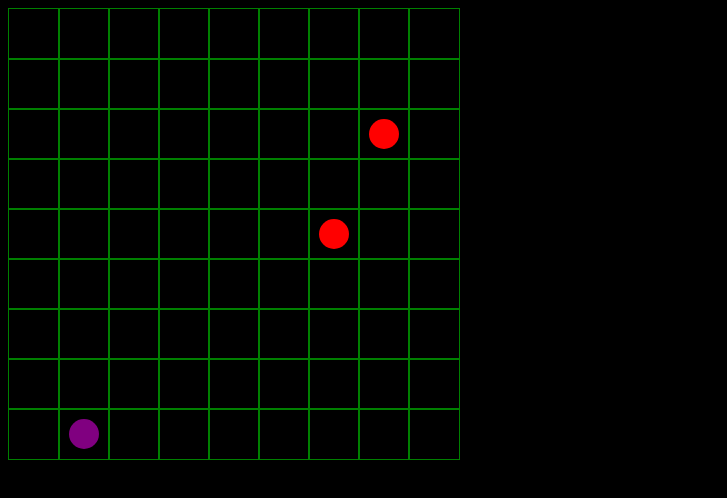
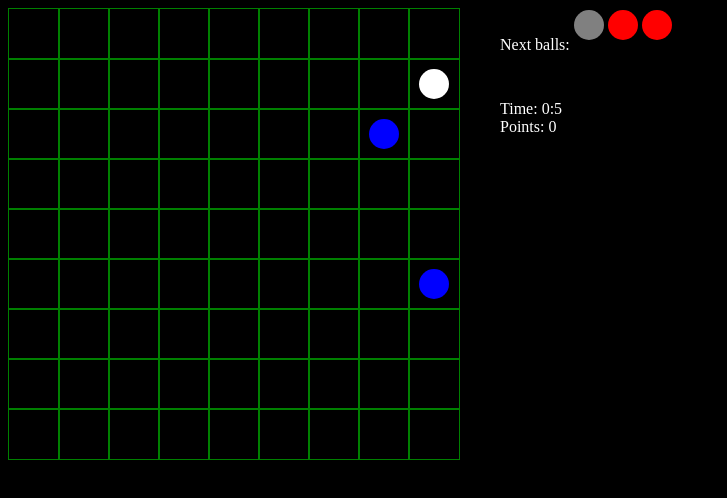
Before and after one commit to maciar2000/kulki, a website built with webpack: page index.html in a window 1280 px wide. Shown: the whole page, without its empty margins (0-727 px from the left). Built offline with nearby package versions, Linux system fonts and the light colour scheme.

Commit message:
show pionts, next balls, time

```diff
--- a/index.html
+++ b/index.html
@@ -52,6 +52,20 @@
 
 <body>
     <div id="root"></div>
+    <div id="nextBalls" style="position: absolute;top:0;left: 500px;">
+        Next balls:
+        <span style="display: inline-block;"></span>
+        <span style="display: inline-block;"></span>
+        <span style="display: inline-block;"></span>
+    </div>
+    <div style="position: absolute;top:100px;left: 500px;">
+        <div id="time">
+            Time: <span></span>
+        </div>
+        <div id="points">
+            Points: <span></span>
+        </div>
+    </div>
     <script src="./dist/main.js"></script>
 </body>
 
--- a/src/Ball.ts
+++ b/src/Ball.ts
@@ -4,12 +4,10 @@ class Ball {
     x: number;
     y: number;
     colorId: number;
-    color: string;
-    constructor() {
+    constructor(color:number) {
+        this.colorId = color;
         this.x = Math.round(Math.random() * (settings.size - 1));
         this.y = Math.round(Math.random() * (settings.size - 1));
-        this.colorId = Math.round(Math.random() * 6);
-        this.color = settings.colors[this.colorId];
     }
     checkEmptyField(): number {
         let x: number = 0;
@@ -34,7 +32,7 @@ class Ball {
         let id: string = `${this.x},${this.y}`;
         ball.setAttribute('class', 'ball');
         ball.setAttribute('name', id);
-        ball.style.background = this.color;
+        ball.style.background = settings.colors[this.colorId];
         document.getElementById(id).appendChild(ball);
         return [`X${this.colorId}`,id];
     }
--- a/src/Game.ts
+++ b/src/Game.ts
@@ -7,23 +7,55 @@ class Game {
     board: any;
     path: String[];
     points: number;
+    nextBalls: any;
+    colors: number[];
     constructor() {
         this.startTime = new Date();
         this.points = 0;
+        this.colors = [];
     }
     create3Balls(): string[][] {
-        let ball = new Ball();
+        let ball = new Ball(0);
         let x: number = ball.checkEmptyField() >= 3 ? 3 : ball.checkEmptyField();
+        if (x<3 || ball.checkEmptyField()<4) {
+            if (confirm("Game over! Restart the game?")) location.reload();
+        }
         let balls: string[][] = [];
         for (let i = 0; i < x; i++) {
-            ball = new Ball();
+            ball = new Ball(this.colors[i]);
             balls.push(ball.create());
         }
+        this.showNextBalls();
         return balls;
     }
+    showNextBalls() {
+        this.colors = [];
+        for (let i = 0; i < 3; i++){
+            this.colors.push(Math.round(Math.random() * 6));
+        }
+        for (let i = 0; i < 3; i++) {
+            let ball: HTMLDivElement = document.createElement('div');
+            ball.style.background = settings.colors[this.colors[i]];
+            ball.setAttribute('class', 'ball');
+            document.getElementById('nextBalls').children[i].innerHTML = '';
+            document.getElementById('nextBalls').children[i].appendChild(ball);
+        }
+    }
     startGame() {
+        this.showNextBalls();
         this.create3Balls();
         this.clickBall();
+        this.showPoints();
+        let m = 0;
+        setInterval(() => {
+            let date: Date = new Date();
+            let time = Math.round((date.getTime() - this.startTime.getTime()) / 1000);
+            if (time % 60 == 0) m++;
+            document.getElementById('time').children[0].innerHTML = `${m}:${time-(m*60)}`;
+        },1000)
+    }
+    showPoints() {
+        document.getElementById('points').children[0].innerHTML = this.points + '';
     }
     clickBall(): void {
         let clickField = this.clickField.bind(this);
@@ -186,6 +218,8 @@ class Game {
                 let [color, id] = ball;
                 this.find5Balls(color, eval(id.split(',')[1]));
                 this.find5Balls(color, eval(id.split(',')[0]), 'column');
+                this.find5Balls(this.board[eval(y2)][eval(x2)], eval(x2), 'crossUp', eval(y2));
+                this.find5Balls(this.board[eval(y2)][eval(x2)], eval(x2), 'crossDown', eval(y2));
             }
             this.clickBall();
         }
@@ -404,6 +438,7 @@ class Game {
                         let [x, y] = crossId[i].split(',');
                         document.getElementById(crossId[i]).innerHTML = '';
                         board[eval(y)][eval(x)] = 0;
+                        this.points++;
                     }
                 }
             }, 1000);
@@ -414,12 +449,13 @@ class Game {
                         let [x, y] = crossId[i].split(',');
                         document.getElementById(crossId[i]).innerHTML = '';
                         board[eval(y)][eval(x)] = 0;
+                        this.points++;
                     }
                 }
             }, 1000);
         }
         set('board', board);
-        //console.log(this.points)
+        setTimeout(()=>this.showPoints(), 1500);
     }
 }
 export default Game;
```
Also changed, not shown: dist/main.js.
